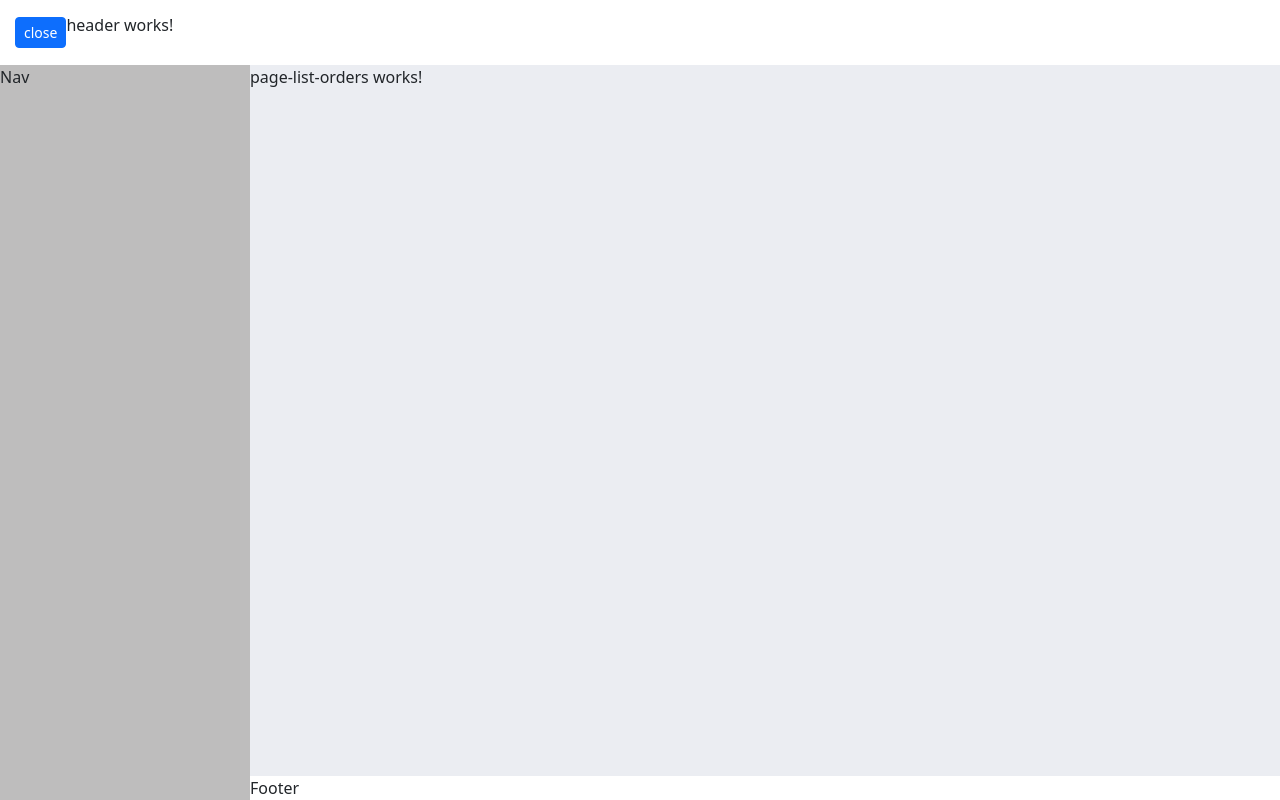
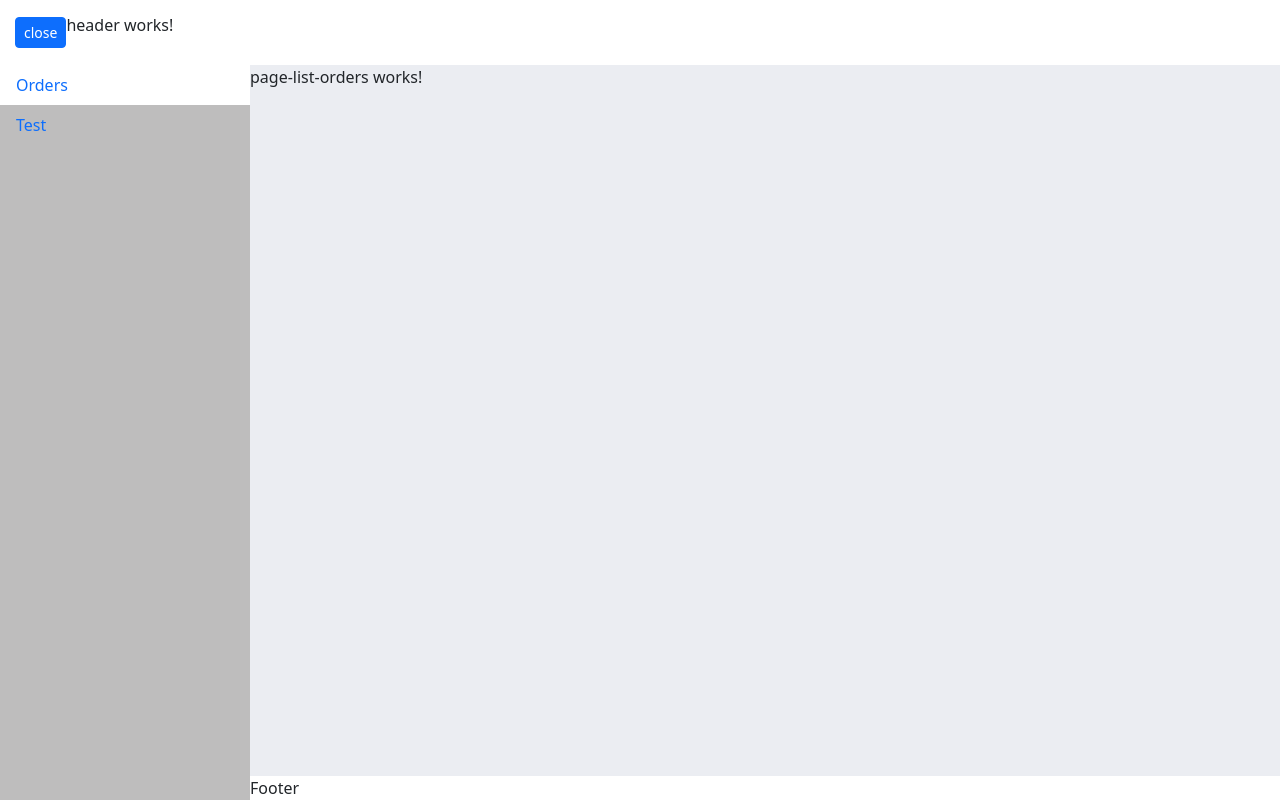
Before and after one commit to saharMsaed/crm, an Angular app: page /orders in a window 1280 px wide. Built offline with nearby package versions, Linux system fonts and the light colour scheme.

Commit message:
routerlink routeractive

```diff
--- a/src/app/app.component.html
+++ b/src/app/app.component.html
@@ -20,7 +20,7 @@
   </div>
   <aside>
     <div class="scroller">
-      Nav
+      <app-nav></app-nav>
     </div>
   </aside>
   <div class="page">
--- a/src/app/core/components/nav/nav.component.css
+++ b/src/app/core/components/nav/nav.component.css
@@ -0,0 +1,3 @@
+.active {
+  background-color: white;
+}
--- a/src/app/core/components/nav/nav.component.html
+++ b/src/app/core/components/nav/nav.component.html
@@ -1 +1,8 @@
-<p>nav works!</p>
+<ul class="nav flex-column">
+  <li class="nav-item">
+    <a routerLink="orders" class="nav-link" routerLinkActive="active">Orders</a>
+  </li>
+  <li class="nav-item">
+    <a routerLink="test" class="nav-link" routerLinkActive="active">Test</a>
+  </li>
+</ul>
--- a/src/app/core/core.module.ts
+++ b/src/app/core/core.module.ts
@@ -4,6 +4,7 @@ import { OrdersModule } from '../orders/orders.module';
 import { HeaderComponent } from './components/header/header.component';
 import { NavComponent } from './components/nav/nav.component';
 import { FooterComponent } from './components/footer/footer.component';
+import { RouterModule } from '@angular/router';
 
 
 
@@ -14,7 +15,8 @@ import { FooterComponent } from './components/footer/footer.component';
     FooterComponent
   ],
   imports: [
-    CommonModule
+    CommonModule,
+    RouterModule
   ],
   exports: [
     OrdersModule,
--- a/src/app/orders/orders-routing.module.ts
+++ b/src/app/orders/orders-routing.module.ts
@@ -1,5 +1,6 @@
 import { NgModule } from '@angular/core';
 import { RouterModule, Routes } from '@angular/router';
+import { PageNotFoundComponent } from '../page-not-found/pages/page-not-found/page-not-found.component';
 import { PageAddOrderComponent } from './pages/page-add-order/page-add-order.component';
 import { PageEditOrderComponent } from './pages/page-edit-order/page-edit-order.component';
 import { PageListOrdersComponent } from './pages/page-list-orders/page-list-orders.component';
@@ -8,7 +9,8 @@ const routes: Routes = [
   { path: 'orders', component: PageListOrdersComponent  },
   { path: 'orders/add', component: PageAddOrderComponent  },
   { path: 'orders/edit', component: PageEditOrderComponent  },
-  { path: 'sahar', redirectTo: 'orders', pathMatch: 'full' },
+  // { path: 'test', redirectTo: 'ordersddd', pathMatch: 'full' },
+  { path: 'test', component: PageNotFoundComponent },
 ];
 
 @NgModule({
```
